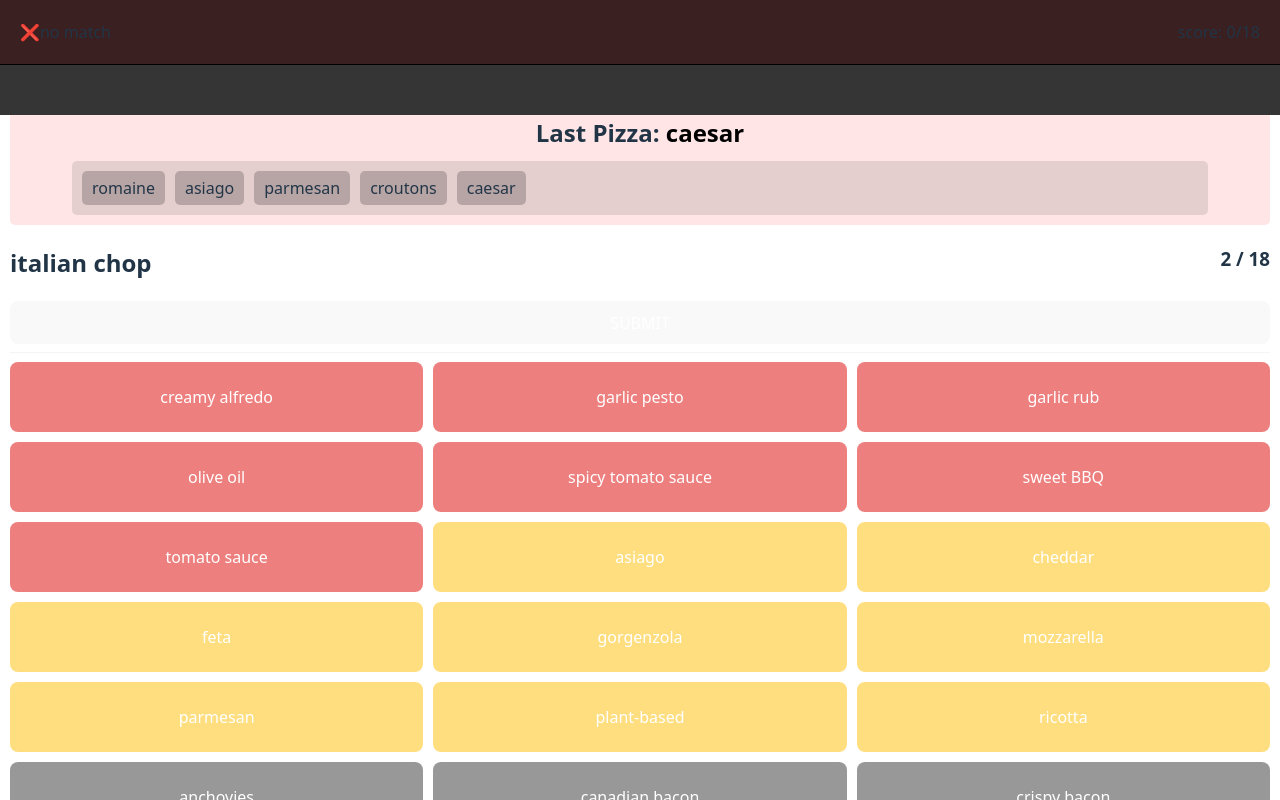
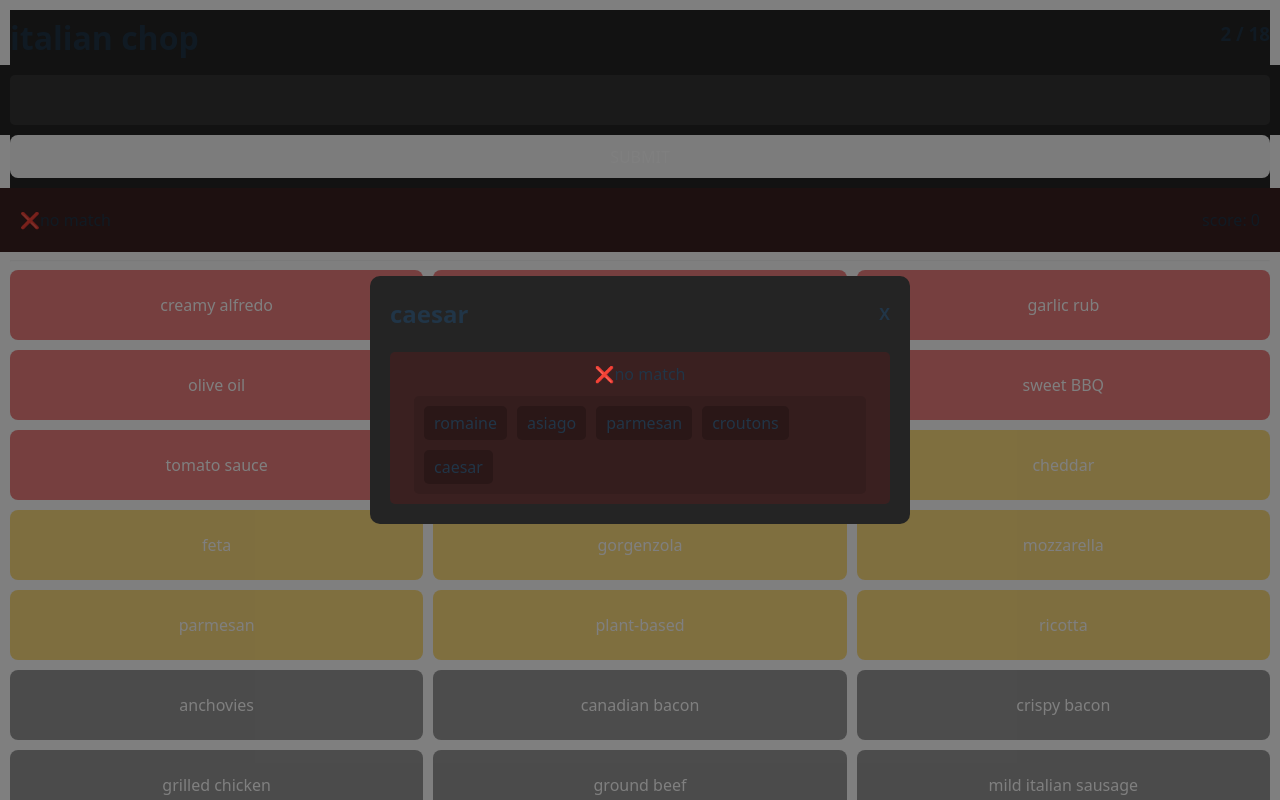
Before and after one commit to madebyparry/mod_pizza_game, a React (Vite) app: page / in a window 1280 px wide. Both pictures are taken after a click on the button "SUBMIT". Shown: the top 800 px of the page. Built offline with nearby package versions, Linux system fonts and the light colour scheme.

Commit message:
Less ugly layout

```diff
--- a/src/App.jsx
+++ b/src/App.jsx
@@ -29,11 +29,13 @@ function App() {
     shuffledPizzas[pizzaProgress],
   );
   const [lastResult, setLastResult] = useState(null);
+  const [modalOpen, setModalOpen] = useState(false);
 
   useEffect(() => {
     setCurrentPizza(shuffledPizzas[pizzaProgress]);
   }, [pizzaProgress, shuffledPizzas]);
 
+  // Handler definitions for selecting ingredients and submitting lists
   function ingredientHandler(ingredient) {
     if (currentIngredients.includes(ingredient)) {
       const cI = currentIngredients.filter((item) => item !== ingredient);
@@ -44,6 +46,7 @@ function App() {
       console.log("added", ingredient);
     }
   }
+
   function submitHandler() {
     function isEqual(a, b) {
       console.log(
@@ -74,7 +77,18 @@ function App() {
     setCurrentIngredients([]);
     let p = pizzaProgress + 1;
     setPizzaProgress(p);
+    handleModalOpen();
   }
+
+  function handleModalOpen() {
+    if (modalOpen) {
+      setModalOpen(false);
+    } else {
+      setModalOpen(true);
+    }
+  }
+
+  // Component parts to refactor out:
   function StatusBar() {
     return (
       <div className={`status-bar ${lastResult.replace(" ", "-")}`}>
@@ -82,12 +96,11 @@ function App() {
           {lastResult == "match" ? "✔" : "❌"}
           {lastResult}
         </p>
-        <p>
-          score: {pizzaScore}/{pizzaList.length}
-        </p>
+        <p>score: {pizzaScore}</p>
       </div>
     );
   }
+
   function CurrentIngredientsList() {
     return (
       <div className="current-ingredients">
@@ -103,12 +116,14 @@ function App() {
       </div>
     );
   }
+
   function LastPizza() {
     return (
       <div className={`last-pizza ${lastResult.replace(" ", "-")}`}>
-        <h4>
-          Last Pizza: <span>{shuffledPizzas[pizzaProgress - 1]}</span>
-        </h4>
+        <p>
+          {lastResult == "match" ? "✔" : "❌"}
+          {lastResult}
+        </p>
         <ul>
           {combineJson[shuffledPizzas[pizzaProgress - 1]].map((ingredient) => {
             return <li>{ingredient}</li>;
@@ -120,12 +135,6 @@ function App() {
   function CurrentPrompt() {
     return (
       <div className="current-prompt-wrapper">
-        <div className="pizza-title">
-          <h2>{currentPizza}</h2>
-          <h3>
-            {pizzaProgress + 1} / {pizzaList.length}
-          </h3>
-        </div>
         <button
           className="submit-button"
           onClick={() => {
@@ -145,7 +154,8 @@ function App() {
           return ingredientsJson[item].map((ingredient) => {
             return (
               <button
-                value={ingredient}
+                key={"ingredient-" + item + "-" + ingredient}
+                value={item + "-" + ingredient}
                 onClick={() => {
                   ingredientHandler(ingredient);
                 }}
@@ -162,6 +172,57 @@ function App() {
         })}
       </div>
     );
+  }
+  function TopBar() {
+    return (
+      <div className="sticky-bar">
+        <div className="pizza-title">
+          <div className="pizza-name">
+            {
+              //<img
+              //  className="mod-logo-header"
+              //  src="/mod_pizza_game/public/MOD_Pizza_logo.svg.png"
+              ///>
+            }
+            <h1>{currentPizza}</h1>
+          </div>
+          <h3>
+            {pizzaProgress + 1} / {pizzaList.length}
+          </h3>
+        </div>
+        <CurrentIngredientsList />
+        <div className="submit-button-wrapper">
+          <button
+            className="submit-button"
+            onClick={() => {
+              submitHandler();
+            }}
+          >
+            SUBMIT
+          </button>
+        </div>
+        {lastResult ? <StatusBar /> : ""}
+      </div>
+    );
+  }
+
+  function ModalElement({ title, children }) {
+    console.log("title", title);
+    if (modalOpen) {
+      return (
+        <div className="modal-wrapper" onClick={() => handleModalOpen()}>
+          <div className="modal-body">
+            <div className="modal-header">
+              <h2>{title}</h2>
+              <span className="close" onClick={() => handleModalOpen()}>
+                X
+              </span>
+            </div>
+            <div className="modal-inner">{children}</div>
+          </div>
+        </div>
+      );
+    }
   }
 
   function GameOver() {
@@ -182,13 +243,12 @@ function App() {
 
   return (
     <>
-      <div className="sticky-bar">
-        {lastResult ? <StatusBar /> : ""}
-        <CurrentIngredientsList />
-      </div>
+      <TopBar />
       {lastResult ? (
         <>
-          <LastPizza />
+          <ModalElement title={shuffledPizzas[pizzaProgress - 1]}>
+            <LastPizza />
+          </ModalElement>
         </>
       ) : (
         <img
@@ -198,7 +258,6 @@ function App() {
       )}
       {pizzaProgress < pizzaList.length ? (
         <>
-          <CurrentPrompt />
           <hr />
           <IngredientSelect />
         </>
--- a/src/assets/common.scss
+++ b/src/assets/common.scss
@@ -24,6 +24,15 @@ hr {
   position: sticky;
   top: 0px;
 }
+.pizza-name {
+  display: flex;
+  align-items: center;
+  gap: 5px;
+  .mod-logo-header {
+    display: block;
+    max-width: 50px;
+  }
+}
 .mod-logo {
   display: block;
   margin: 20px auto;
@@ -34,9 +43,8 @@ hr {
   padding: 20px;
   background: rgba(0, 0, 0, 0.1);
   border-radius: 0px;
-  margin: -10px;
-  margin-bottom: 0px;
-  border-bottom: black solid 1px;
+  margin: 0px -10px;
+  // border-bottom: black solid 1px;
   p {
     margin: 0px;
   }
@@ -89,7 +97,9 @@ hr {
 .pizza-title {
   display: flex;
   justify-content: space-between;
-  padding: 20px 0px;
+  padding: 10px 0px;
+  background: #242424;
+  h1,
   h2,
   h3,
   h4 {
@@ -114,7 +124,7 @@ hr {
     color: white;
     border: 2px solid transparent;
     &.active {
-      border-color: red;
+      border-color: white;
     }
     &.sauces {
       background-color: $color-sauces;
@@ -140,17 +150,19 @@ hr {
   }
 }
 .current-ingredients {
-  margin: -10px;
+  margin: 0px -10px;
+  background: #242424;
+  padding: 10px;
   ul {
     display: flex;
     flex-wrap: wrap;
     gap: 10px;
     margin: 0px;
-    margin-top: 10px;
     list-style-type: none;
     min-height: 30px;
     background-color: #353535;
     padding: 10px;
+    border-radius: 5px;
     li {
       padding: 5px 10px;
       background-color: rgba(0, 0, 0, 0.2);
@@ -163,7 +175,44 @@ hr {
     }
   }
 }
-.submit-button {
-  color: white;
+.submit-button-wrapper {
+  background-color: #242424;
+  padding-bottom: 10px;
+  .submit-button {
+    display: flex;
+    justify-content: center;
+    align-items: center;
+    color: white;
+    width: 100%;
+  }
+}
+.modal-wrapper {
+  position: fixed;
+  top: 0px;
+  left: 0px;
   width: 100%;
+  height: 100vh;
+  display: flex;
+  justify-content: center;
+  align-items: center;
+  background-color: rgba(0, 0, 0, 0.5);
+  .modal-body {
+    width: 90%;
+    max-width: 500px;
+    background-color: #242424;
+    padding: 20px;
+    border-radius: 10px;
+  }
+  .modal-header {
+    display: flex;
+    justify-content: space-between;
+    align-items: center;
+    margin-bottom: 20px;
+    > * {
+      margin: 0px;
+    }
+    .close {
+      font-weight: bold;
+    }
+  }
 }
--- a/src/assets/ingredientslist.json
+++ b/src/assets/ingredientslist.json
@@ -1,5 +1,5 @@
 {
- "sauces": [
+  "sauces": [
     "creamy alfredo",
     "garlic pesto",
     "garlic rub",
@@ -7,7 +7,7 @@
     "spicy tomato sauce",
     "sweet BBQ",
     "tomato sauce"
- ],
+  ],
   "cheeses": [
     "asiago",
     "cheddar",
@@ -61,17 +61,12 @@
     "garlic pesto",
     "hot buffalo",
     "mike's hot honey",
-    "ranch",
+    "ranch finish",
     "sriracha ranch",
-    "sweet BBQ",
+    "sweet BBQ finish",
     "tomato sauce dollops"
   ],
-  "greens": [
-    "arugula",
-    "mixed spring greens",
-    "romaine",
-    "spinach"
-  ],
+  "greens": ["arugula", "mixed spring greens", "romaine", "spinach"],
   "dressings": [
     "balsamic vinaigrette",
     "caesar",
--- a/src/assets/pizzalist.json
+++ b/src/assets/pizzalist.json
@@ -1,8 +1,5 @@
 {
-  "Maddy": [
-    "tomato sauce",
-    "mozzarella"
-  ],
+  "Maddy": ["tomato sauce", "mozzarella"],
   "Mad Dog": [
     "tomato sauce",
     "mozzarella",
@@ -16,7 +13,7 @@
     "gorgenzola",
     "grilled chicken",
     "red onions",
-    "sweet BBQ"
+    "sweet BBQ finish"
   ],
   "Dillon James": [
     "tomato sauce",
```
